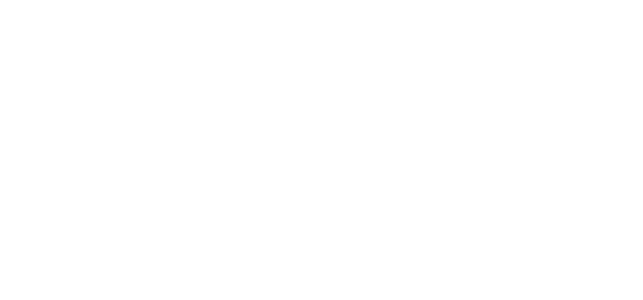
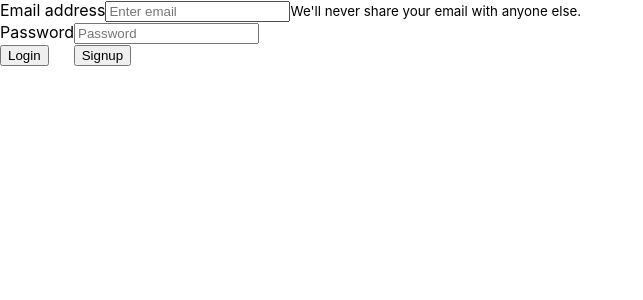
Before and after one commit to jc65536/Team-6, a React (Create React App) app: page / in a window 1280 px wide. Shown: the top 300 px of the page, without its empty margins (0-643 px from the left). Built offline with nearby package versions, Linux system fonts and the light colour scheme; no server answers.

Commit message:
Created new components for login and home, along with adding firebase authenticaton

```diff
--- a/package.json
+++ b/package.json
@@ -6,8 +6,10 @@
     "@testing-library/jest-dom": "^4.2.4",
     "@testing-library/react": "^9.3.2",
     "@testing-library/user-event": "^7.1.2",
+    "firebase": "^7.16.0",
     "react": "^16.13.1",
     "react-dom": "^16.13.1",
+    "react-router-dom": "^5.2.0",
     "react-scripts": "3.4.1"
   },
   "scripts": {
--- a/src/App.js
+++ b/src/App.js
@@ -1,12 +1,42 @@
 import React from 'react';
+import fire from "./config/fire";
 import './App.css';
+import {Home} from "./Home";
+import Login from "./Login";
 
-function App() {
-  return (
-    <div className="app">
+class App extends React.Component {
+    constructor(props) {
+        super(props);
+        this.state = {
+            user: {}
+        }
+        this.authListener = this.authListener.bind(this);
+    }
 
-    </div>
-  );
+    componentDidMount() {
+        this.authListener();
+    }
+
+    authListener() {
+        fire.auth().onAuthStateChanged((user) => {
+            //console.log(user);
+            if (user) {
+                this.setState({user});
+               // localStorage.setItem('user', user.uid);
+            } else {
+                this.setState({user: null});
+                //localStorage.removeItem('user');
+            }
+        });
+    }
+
+    render() {
+        return (
+            <div>
+                {this.state.user ? (<Home/>) : (<Login/>)}
+            </div>
+        )
+    }
 }
 
 export default App;
--- /dev/null
+++ b/src/Home.js
@@ -0,0 +1,19 @@
+import React, {Component} from 'react';
+
+export class Home extends Component {
+    render() {
+        return (
+            <div>
+                <header>
+
+                </header>
+                <main>
+                    Hello
+                </main>
+                <footer>
+
+                </footer>
+            </div>
+        )
+    }
+}
--- a/src/Login.js
+++ b/src/Login.js
@@ -1,11 +1,58 @@
-import React, {Component} from 'react';
+import React, { Component } from 'react';
+import fire from './config/fire';
 
-export class Login extends Component {
+class Login extends Component {
+    constructor(props) {
+        super(props);
+        this.login = this.login.bind(this);
+        this.handleChange = this.handleChange.bind(this);
+        this.signup = this.signup.bind(this);
+        this.state = {
+            email: '',
+            password: ''
+        };
+    }
+
+    handleChange(e) {
+        this.setState({ [e.target.name]: e.target.value });
+    }
+
+    login(e) {
+        e.preventDefault();
+        fire.auth().signInWithEmailAndPassword(this.state.email, this.state.password).then((u)=>{
+        }).catch((error) => {
+            console.log(error);
+        });
+    }
+
+    signup(e){
+        e.preventDefault();
+        fire.auth().createUserWithEmailAndPassword(this.state.email, this.state.password).then((u)=>{
+        }).then((u)=>{console.log(u)})
+            .catch((error) => {
+                console.log(error);
+            })
+    }
+
     render() {
         return (
-            <div>
+            <div className="col-md-6">
+                <form>
+                    <div class="form-group">
+                        <label for="exampleInputEmail1">Email address</label>
+                        <input value={this.state.email} onChange={this.handleChange} type="email" name="email" class="form-control" id="exampleInputEmail1" aria-describedby="emailHelp" placeholder="Enter email" />
+                        <small id="emailHelp" class="form-text text-muted">We'll never share your email with anyone else.</small>
+                    </div>
+                    <div class="form-group">
+                        <label for="exampleInputPassword1">Password</label>
+                        <input value={this.state.password} onChange={this.handleChange} type="password" name="password" class="form-control" id="exampleInputPassword1" placeholder="Password" />
+                    </div>
+                    <button type="submit" onClick={this.login} class="btn btn-primary">Login</button>
+                    <button onClick={this.signup} style={{marginLeft: '25px'}} className="btn btn-success">Signup</button>
+                </form>
 
             </div>
-        )
+        );
     }
 }
+export default Login;
--- /dev/null
+++ b/src/config/fire.js
@@ -0,0 +1,15 @@
+import firebase from 'firebase'
+
+var config = {
+    apiKey: "AIzaSyAk25emmsGGVuaACxiQi8YIG5ymury6zmw",
+    authDomain: "covid-proj-31f67.firebaseapp.com",
+    databaseURL: "https://covid-proj-31f67.firebaseio.com",
+    projectId: "covid-proj-31f67",
+    storageBucket: "covid-proj-31f67.appspot.com",
+    messagingSenderId: "238699515447",
+    // appId: "1:238699515447:web:df9fe8414a9999b7df39b2",
+    // measurementId: "G-M8KVXCVNN9"
+};
+
+const fire = firebase.initializeApp(config);
+export default fire;
```
Also changed, not shown: 1 other file (tests, documents, lock files or other folders).
